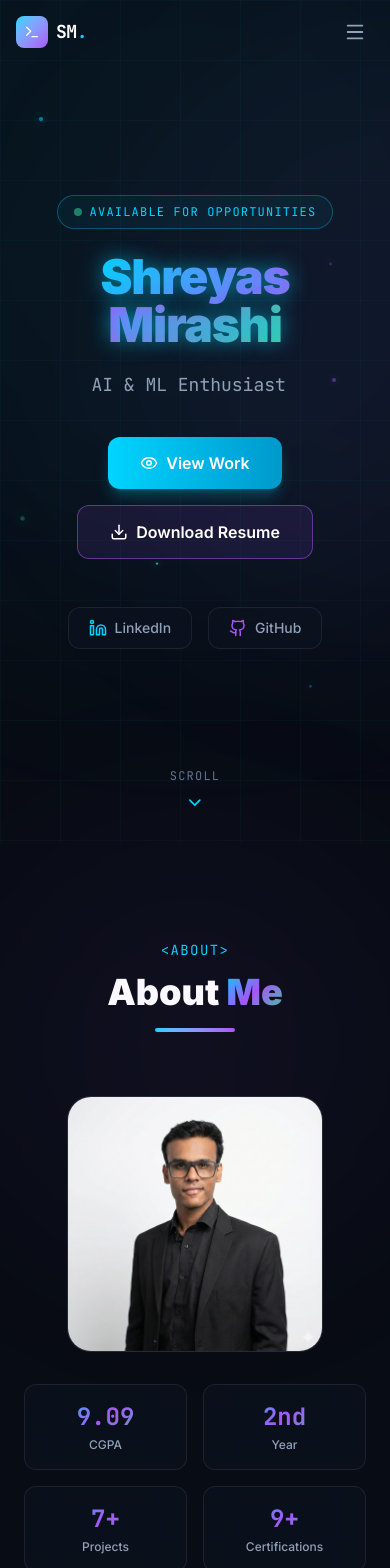
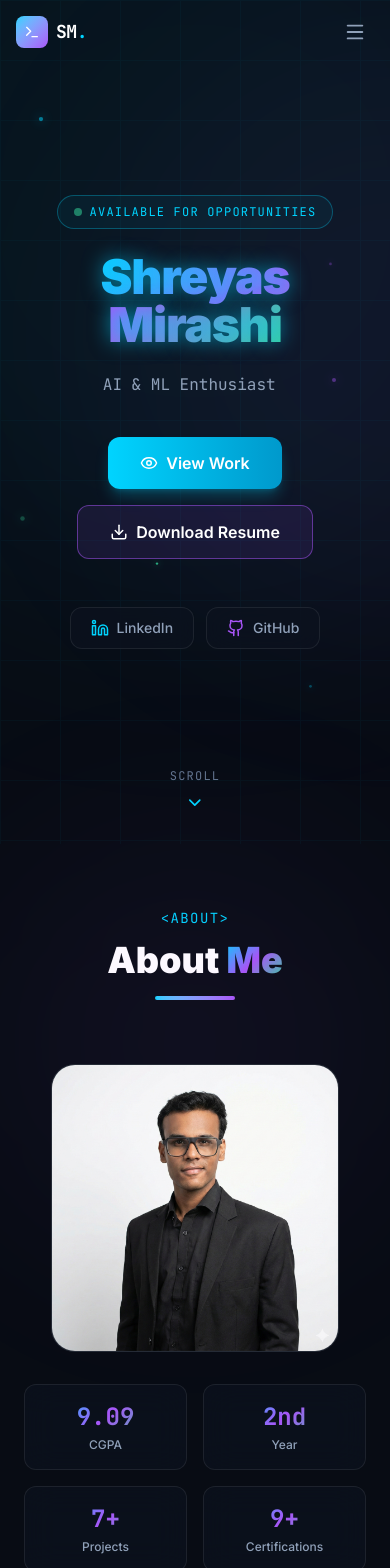
Before and after one commit to Shreyas1627/Portfolio, a Next.js app: page / in a window 390 px wide. Shown: the top 1568 px of the page. Built offline with nearby package versions, Linux system fonts and the light colour scheme.

Commit message:
mobile responsiveness added

```diff
--- a/app/globals.css
+++ b/app/globals.css
@@ -83,8 +83,14 @@ body {
 
 /* ─── Section common spacing ─── */
 section {
-  padding-top: 6rem;
-  padding-bottom: 6rem;
+  padding-top: 4rem;
+  padding-bottom: 4rem;
+}
+@media (min-width: 768px) {
+  section {
+    padding-top: 6rem;
+    padding-bottom: 6rem;
+  }
 }
 
 /* ─── Mono tag style ─── */
--- a/components/About.jsx
+++ b/components/About.jsx
@@ -67,7 +67,7 @@ function AnimatedAvatar() {
   const [photoError, setPhotoError] = useState(false);
 
   return (
-    <div className="relative w-64 h-64 rounded-3xl overflow-hidden border border-white/10 bg-[#0d1320]">
+    <div className="relative w-full max-w-[18rem] aspect-square rounded-3xl overflow-hidden border border-white/10 bg-[#0d1320] mx-auto lg:mx-0">
       {/* Photo — profile.jpg in /public */}
       {!photoError && (
         <img
--- a/components/Contact.jsx
+++ b/components/Contact.jsx
@@ -69,7 +69,7 @@ function TerminalWidget() {
       </div>
 
       {/* Output area */}
-      <div className="p-4 h-56 overflow-y-auto font-mono text-sm space-y-1">
+      <div className="p-4 h-44 sm:h-56 overflow-y-auto font-mono text-sm space-y-1">
         {history.map((line, i) => (
           <div
             key={i}
@@ -260,7 +260,7 @@ export default function Contact() {
             <ContactForm />
 
             {/* Quick connect */}
-            <div className="flex items-center gap-4 mt-4">
+            <div className="flex flex-wrap items-center gap-3 mt-4">
               {[
                 { icon: Linkedin, href: contact.linkedin, label: "LinkedIn", color: "#00d4ff" },
                 { icon: Github, href: contact.github, label: "GitHub", color: "#a855f7" },
--- a/components/Experience.jsx
+++ b/components/Experience.jsx
@@ -31,29 +31,37 @@ export default function Experience() {
 
         {/* Timeline */}
         <div className="relative">
-          {/* Vertical line */}
+          {/* Desktop: vertical center line */}
           <div className="absolute left-1/2 -translate-x-px top-0 bottom-0 w-px bg-gradient-to-b from-[#00d4ff]/50 via-[#a855f7]/30 to-transparent hidden md:block" />
+          {/* Mobile: vertical left line */}
+          <div className="absolute left-4 top-0 bottom-0 w-px bg-gradient-to-b from-[#00d4ff]/40 via-[#a855f7]/20 to-transparent md:hidden" />
 
-          <div className="space-y-12">
+          <div className="space-y-8 md:space-y-12">
             {experience.map((exp, i) => {
               const c = colorMap[exp.color] || colorMap.blue;
               const isLeft = i % 2 === 0;
 
               return (
-                <div key={exp.id} className="relative flex items-center md:justify-between gap-6">
-                  {/* Glowing center node (desktop) */}
+                <div key={exp.id} className="relative flex items-start md:items-center md:justify-between gap-6 pl-10 md:pl-0">
+                  {/* Mobile: left dot */}
+                  <div
+                    className="absolute left-[13px] top-6 w-3 h-3 rounded-full border-2 border-[#080c14] md:hidden"
+                    style={{ background: c.node, boxShadow: `0 0 12px ${c.glow}` }}
+                  />
+
+                  {/* Desktop: glowing center node */}
                   <div
                     className="absolute left-1/2 -translate-x-1/2 w-5 h-5 rounded-full border-2 border-[#080c14] z-10 hidden md:flex items-center justify-center"
                     style={{ background: c.node, boxShadow: `0 0 20px ${c.glow}` }}
                   />
 
-                  {/* Card — alternating sides on desktop */}
+                  {/* Card — alternating sides on desktop, full width on mobile */}
                   <motion.div
                     initial={{ opacity: 0, x: isLeft ? -50 : 50 }}
                     whileInView={{ opacity: 1, x: 0 }}
                     viewport={{ once: true, margin: "-60px" }}
                     transition={{ duration: 0.6, delay: i * 0.15 }}
-                    className={`w-full md:w-[calc(50%-2.5rem)] glass rounded-2xl border border-white/10 p-6 ${
+                    className={`w-full md:w-[calc(50%-2.5rem)] glass rounded-2xl border border-white/10 p-5 md:p-6 ${
                       isLeft ? "md:mr-auto" : "md:ml-auto"
                     }`}
                   >
@@ -62,9 +70,9 @@ export default function Experience() {
                       {exp.type}
                     </span>
 
-                    <h3 className="text-xl font-bold text-white mb-1">{exp.role}</h3>
+                    <h3 className="text-lg md:text-xl font-bold text-white mb-1">{exp.role}</h3>
 
-                    <div className="flex flex-wrap items-center gap-3 mb-4">
+                    <div className="flex flex-wrap items-center gap-2 md:gap-3 mb-4">
                       <span className="flex items-center gap-1.5 text-slate-300 font-medium text-sm">
                         <Briefcase size={14} style={{ color: c.node }} />
                         {exp.company}
--- a/components/Hero.jsx
+++ b/components/Hero.jsx
@@ -94,9 +94,9 @@ export default function Hero() {
           initial={{ opacity: 0, y: 20 }}
           animate={{ opacity: 1, y: 0 }}
           transition={{ duration: 0.6, delay: 0.3 }}
-          className="h-10 flex items-center justify-center mb-8"
+          className="min-h-[2.5rem] flex items-center justify-center mb-8 px-4"
         >
-          <span className="font-mono text-lg sm:text-xl text-slate-400">
+          <span className="font-mono text-base sm:text-xl text-slate-400 text-center">
             {typedText}
             <span className="cursor text-[#00d4ff] ml-0.5">|</span>
           </span>
@@ -137,7 +137,7 @@ export default function Hero() {
           initial={{ opacity: 0 }}
           animate={{ opacity: 1 }}
           transition={{ delay: 0.8 }}
-          className="flex items-center justify-center gap-4"
+          className="flex flex-wrap items-center justify-center gap-3"
         >
           {[
             { icon: Linkedin, href: hero.linkedin, label: "LinkedIn", color: "#00d4ff" },
```
